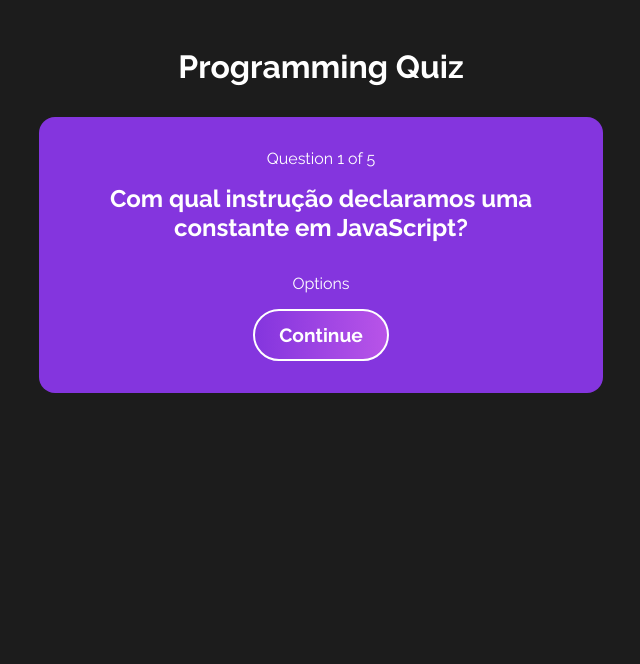
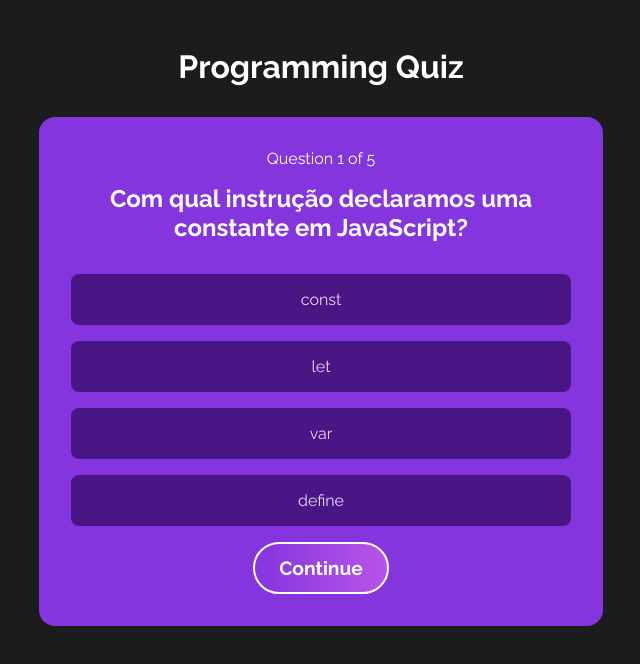
Before and after one commit to elisabetecosta/quiz, a React (Vite) app: page / in a window 1280 px wide. Both pictures are taken after a click on the button "Start". Shown: the top 664 px of the page, without its empty margins (319-959 px from the left). Built offline with nearby package versions, Linux system fonts and the light colour scheme.

Commit message:
created the Option component and styled it

```diff
--- /dev/null
+++ b/src/components/Option/Option.jsx
@@ -0,0 +1,15 @@
+import { useContext } from "react"
+import { QuizContext } from "../../contexts/quiz"
+import styles from "./styles.module.css"
+
+function Option({ option }) {
+
+    const [quizState, dispatch] = useContext(QuizContext)
+    return (
+        <div className={styles.option}>
+            <p>{option}</p>
+        </div>
+    )
+}
+
+export default Option
--- /dev/null
+++ b/src/components/Option/styles.module.css
@@ -0,0 +1,13 @@
+.option {
+    background-color: #3c0e70;
+    padding: 1rem;
+    margin-bottom: 1rem;
+    border-radius: 0.5rem;
+    cursor: pointer;
+    opacity: 0.8;
+    transition: 0.4s;
+}
+
+.option:hover {
+    opacity: 1;
+}
--- a/src/components/Question/Question.jsx
+++ b/src/components/Question/Question.jsx
@@ -1,5 +1,6 @@
 import { useContext } from "react"
 import { QuizContext } from "../../contexts/quiz"
+import Option from "../Option/Option"
 import styles from "./styles.module.css"
 
 function Question() {
@@ -14,7 +15,9 @@
             <p>Question {quizState.currentQuestion + 1} of {quizState.questions.length}</p>
             <h2>{currentQuestion.question}</h2>
             <div className={styles.optionsContainer}>
-                <p>Options</p>
+                {currentQuestion.options.map((option) => (
+                    <Option key={option} option={option} />
+                ))}
             </div>
             <button onClick={() => dispatch({ type: "CHANGE_QUESTION" })}>Continue</button>
         </div>
--- a/src/components/Question/styles.module.css
+++ b/src/components/Question/styles.module.css
@@ -17,3 +17,7 @@
 .question button {
     border: 2px solid #fff;
 }
+
+.optionsContainer p {
+    margin-bottom: 0;
+}
```
